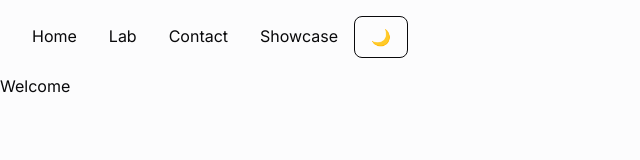
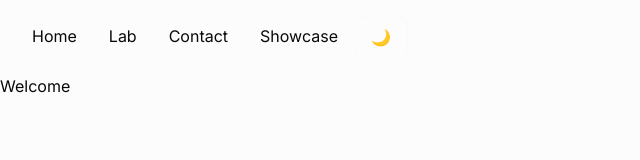
Before and after one commit to JD154/jblanco-portfolio, a React (Vite) app: page / in a window 1280 px wide. Shown: the top 160 px of the page, without its empty margins (0-640 px from the left). Built offline with nearby package versions, Linux system fonts and the light colour scheme.

Commit message:
feat: enhance ThemeToggle component and update Tailwind CSS configuration for improved theming

```diff
--- a/src/components/ThemeToggle/index.tsx
+++ b/src/components/ThemeToggle/index.tsx
@@ -18,7 +18,7 @@ export const ThemeToggle = () => {
   return (
     <Button
       onClick={() => setTheme((prev) => (prev === 'light' ? 'dark' : 'light'))}
-      className="bg-primary text-primary-foreground border-primary rounded-lg border px-4 py-2"
+      className="bg-primary text-primary-foreground border rounded-lg border-border px-4 py-2"
     >
       {theme === 'light' ? '🌙' : '🌞'}
     </Button>
--- a/tailwind.config.js
+++ b/tailwind.config.js
@@ -1,11 +1,36 @@
 /** @type {import('tailwindcss').Config} */
 module.exports = {
+  darkMode: ['[data-theme="dark"]', 'class'],
   content: ['./index.html', './src/**/*.{js,ts,jsx,tsx}'],
   theme: {
     extend: {
       fontFamily: {
         sans: ['Inter', 'sans-serif'],
       },
+      colors: {
+        background: 'var(--background)',
+        foreground: 'var(--foreground)',
+        card: 'var(--card)',
+        'card-foreground': 'var(--card-foreground)',
+        popover: 'var(--popover)',
+        'popover-foreground': 'var(--popover-foreground)',
+        primary: 'var(--primary)',
+        'primary-foreground': 'var(--primary-foreground)',
+        secondary: 'var(--secondary)',
+        'secondary-foreground': 'var(--secondary-foreground)',
+        muted: 'var(--muted)',
+        'muted-foreground': 'var(--muted-foreground)',
+        accent: 'var(--accent)',
+        'accent-foreground': 'var(--accent-foreground)',
+        destructive: 'var(--destructive)',
+        'destructive-foreground': 'var(--destructive-foreground)',
+        border: 'var(--border)',
+        input: 'var(--input)',
+        ring: 'var(--ring)',
+      },
+      borderRadius: {
+        DEFAULT: 'var(--radius)',
+      },
     },
   },
   plugins: [],
```
